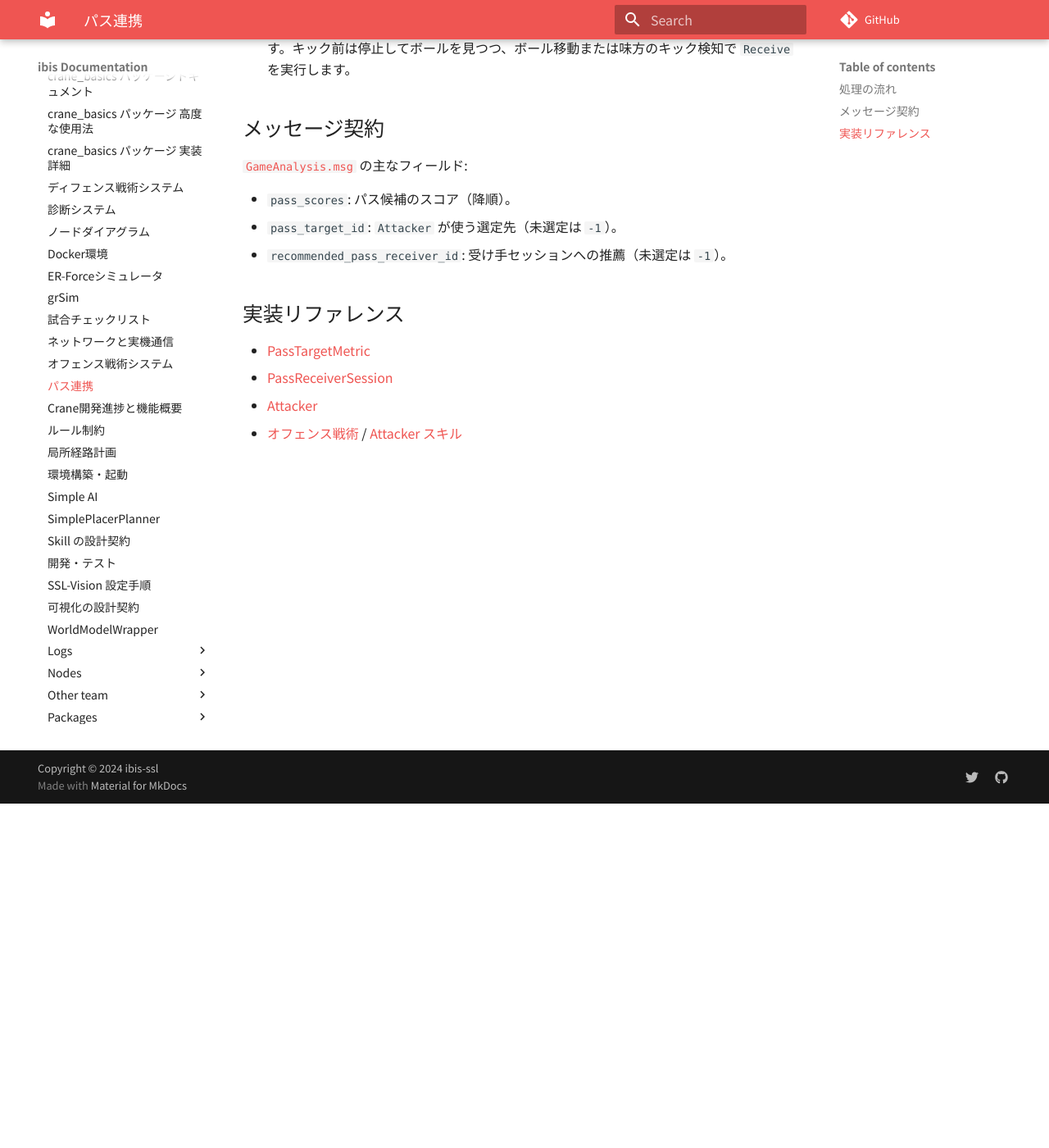
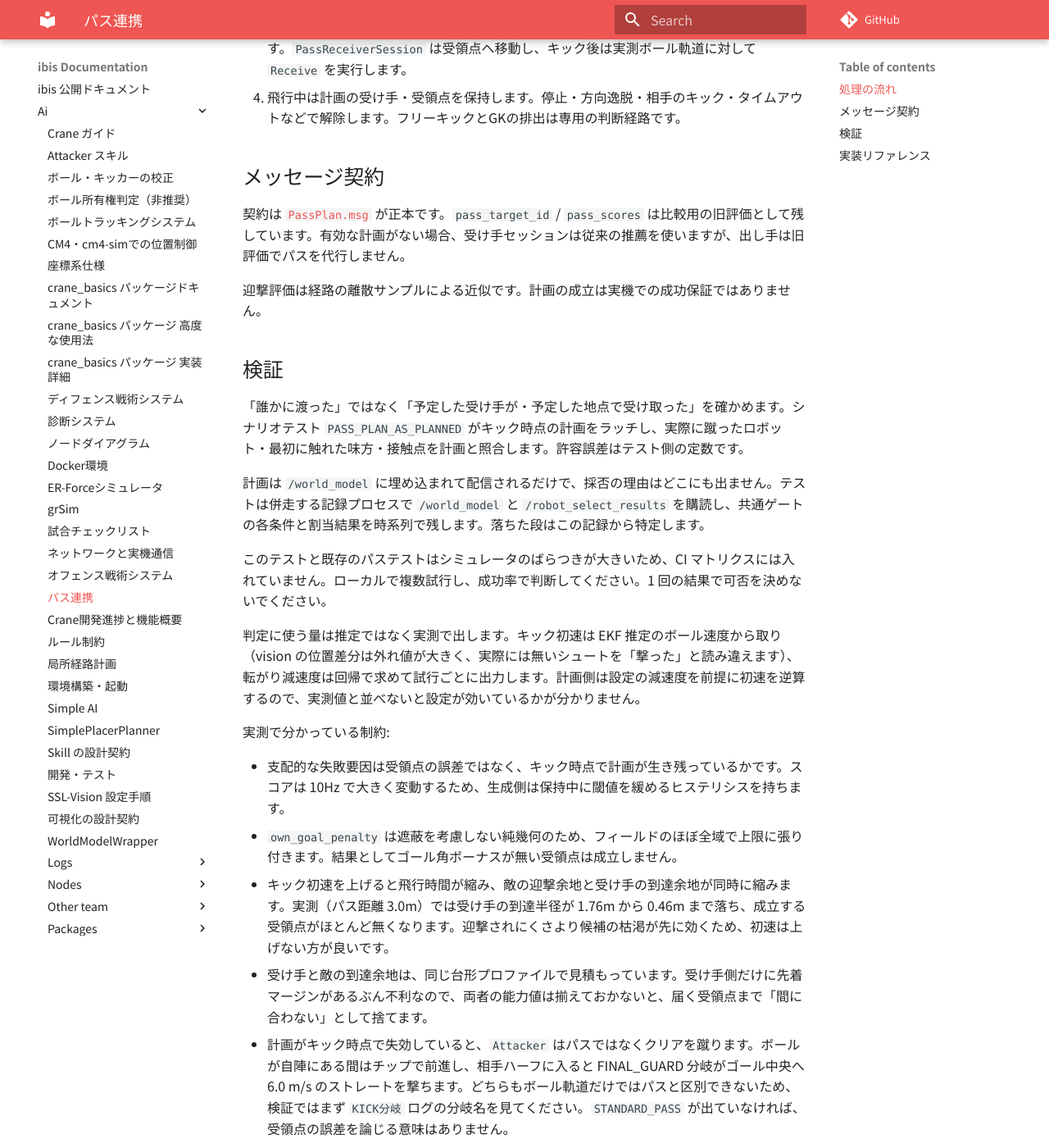
Before and after one commit to ibis-ssl/ibis_documentation, an MkDocs documentation site: the page built from docs/ai/pass.md, in a window 1280 px wide and 1400 px high, scrolled down 420 px. Shown: the whole window at 82% size. Built offline with MkDocs 1.6.1 and Material for MkDocs 9.7.7, drawn with Linux system fonts in a browser that asks for light colours; nearby versions of some CDN libraries; some web fonts are replaced; comment, search, counter and statistics services are not loaded; some of the changed text lies outside the part shown.

Commit message:
🔄 synced local 'docs/ai' with remote 'docs'

```diff
--- a/docs/ai/pass.md
+++ b/docs/ai/pass.md
@@ -1,24 +1,44 @@
 # パス連携
 
-パス先の選定と受け手の準備は別の指標を使います。両者を同じ ID として扱わないことが、この連携の重要な契約です。
+通常プレーでは `PassPlan` を出し手・受け手の共通契約として使います。受け手の現在位置ではなく、計画された受領点へ直進パスを送り、受け手はキック前からその地点へ先回りします。
 
 ## 処理の流れ
 
-1. `PassTargetMetric` が利用可能な受け手の `pass_scores` を計算し、ボールの停止位置または予測停止位置を起点にヒステリシス付きで `pass_target_id` を選びます。
-2. `Attacker` は `pass_target_id` とスコアを確認し、障害物に応じてストレートキックまたはチップキックを実行します。未選択・低スコアならパスしません。
-3. `PassReceiverSession` は `recommended_pass_receiver_id` を優先して受け手を予約します。キック前は停止してボールを見つつ、ボール移動または味方のキック検知で `Receive` を実行します。
+1. `PassPlanMetric` が各受け手の現在点・周辺点を交互に評価します。受け手の先着可否と敵の迎撃を同じキック初速・ボール減速で判定し、最低スコアを満たす計画を選びます。
+2. 割当処理が出し手・受け手を一組として確保します。固定割当などで実現できない場合は、その周期のパス実行を拒否します。
+3. `Attacker` はシュートを優先し、パスを選ぶ場合は計画の受領点・初速をそのまま使います。`PassReceiverSession` は受領点へ移動し、キック後は実測ボール軌道に対して `Receive` を実行します。
+4. 飛行中は計画の受け手・受領点を保持します。停止・方向逸脱・相手のキック・タイムアウトなどで解除します。フリーキックとGKの排出は専用の判断経路です。
 
 ## メッセージ契約
 
-[`GameAnalysis.msg`](https://github.com/ibis-ssl/crane/blob/develop/crane_msgs/msg/GameAnalysis.msg) の主なフィールド:
+契約は [`PassPlan.msg`](https://github.com/ibis-ssl/crane/blob/develop/crane_msgs/msg/PassPlan.msg) が正本です。`pass_target_id` / `pass_scores` は比較用の旧評価として残しています。有効な計画がない場合、受け手セッションは従来の推薦を使いますが、出し手は旧評価でパスを代行しません。
 
-- `pass_scores`: パス候補のスコア（降順）。
-- `pass_target_id`: `Attacker` が使う選定先（未選定は `-1`）。
-- `recommended_pass_receiver_id`: 受け手セッションへの推薦（未選定は `-1`）。
+迎撃評価は経路の離散サンプルによる近似です。計画の成立は実機での成功保証ではありません。
+
+## 検証
+
+「誰かに渡った」ではなく「予定した受け手が・予定した地点で受け取った」を確かめます。シナリオテスト `PASS_PLAN_AS_PLANNED` がキック時点の計画をラッチし、実際に蹴ったロボット・最初に触れた味方・接触点を計画と照合します。許容誤差はテスト側の定数です。
+
+計画は `/world_model` に埋め込まれて配信されるだけで、採否の理由はどこにも出ません。テストは併走する記録プロセスで `/world_model` と `/robot_select_results` を購読し、共通ゲートの各条件と割当結果を時系列で残します。落ちた段はこの記録から特定します。
+
+このテストと既存のパステストはシミュレータのばらつきが大きいため、CI マトリクスには入れていません。ローカルで複数試行し、成功率で判断してください。1 回の結果で可否を決めないでください。
+
+判定に使う量は推定ではなく実測で出します。キック初速は EKF 推定のボール速度から取り（vision の位置差分は外れ値が大きく、実際には無いシュートを「撃った」と読み違えます）、転がり減速度は回帰で求めて試行ごとに出力します。計画側は設定の減速度を前提に初速を逆算するので、実測値と並べないと設定が効いているかが分かりません。
+
+実測で分かっている制約:
+
+- 支配的な失敗要因は受領点の誤差ではなく、キック時点で計画が生き残っているかです。スコアは 10Hz で大きく変動するため、生成側は保持中に閾値を緩めるヒステリシスを持ちます。
+- `own_goal_penalty` は遮蔽を考慮しない純幾何のため、フィールドのほぼ全域で上限に張り付きます。結果としてゴール角ボーナスが無い受領点は成立しません。
+- キック初速を上げると飛行時間が縮み、敵の迎撃余地と受け手の到達余地が同時に縮みます。実測（パス距離 3.0m）では受け手の到達半径が 1.76m から 0.46m まで落ち、成立する受領点がほとんど無くなります。迎撃されにくさより候補の枯渇が先に効くため、初速は上げない方が良いです。
+- 受け手と敵の到達余地は、同じ台形プロファイルで見積もっています。受け手側だけに先着マージンがあるぶん不利なので、両者の能力値は揃えておかないと、届く受領点まで「間に合わない」として捨てます。
+- 計画がキック時点で失効していると、`Attacker` はパスではなくクリアを蹴ります。ボールが自陣にある間はチップで前進し、相手ハーフに入ると FINAL_GUARD 分岐がゴール中央へ 6.0 m/s のストレートを撃ちます。どちらもボール軌道だけではパスと区別できないため、検証ではまず `KICK分岐` ログの分岐名を見てください。`STANDARD_PASS` が出ていなければ、受領点の誤差を論じる意味はありません。
+- 受領点の選定は敵しか見ていませんでした。迎撃評価も遮蔽評価も敵専用なので、パス経路を横切る味方が先にボールへ触れて計画が空振りします。現在は受け手と同じ運動モデルで味方の先着も判定し、先着する味方がいる受領点は候補から落とします。
+- **飛行状態（`STATE_BALL_IN_FLIGHT`）の推定に依存しないでください。** ボールが飛んでいるかどうかの推定は現状安定しておらず、特に実機で安定しません。シミュレータで期待どおり動いても、それは実機での動作を意味しません。この状態を前提に組んだ判断は、実機では静かに無効化されます。現状 `AttackerSkillSession` の「出し手を止める」分岐がこの状態を条件にしているため、実機では効きません。新しい判断を足すときは、飛行状態ではなく、そのロボット自身が確実に知っている事実（自分が計画どおりキック指令を出したか等）を根拠にしてください。
+- 物理定数は ER-Force の実測に揃えてあります（減速度 0.36 m/s²、キック初速は指令値の約 1.36 倍）。定数が散在していると yaml を直しても一部の経路が旧値で動くため、シナリオ検証では計画の初速・到達時間から到達速度を逆算し、設定が効いていることを毎回確かめてください。
 
 ## 実装リファレンス
 
-- [PassTargetMetric](https://github.com/ibis-ssl/crane/blob/develop/crane_game_analyzer/src/metrics/pass_target_metrics.cpp)
+- [PassPlanMetric](https://github.com/ibis-ssl/crane/blob/develop/crane_game_analyzer/src/metrics/pass_plan_metrics.cpp)
 - [PassReceiverSession](https://github.com/ibis-ssl/crane/blob/develop/crane_sessions/include/crane_sessions/pass_receiver_session.hpp)
 - [Attacker](https://github.com/ibis-ssl/crane/blob/develop/crane_robot_skills/src/attacker.cpp)
 - [オフェンス戦術](./offense.md) / [Attacker スキル](./attacker.md)
```
Also changed, not shown: docs/ai/attacker.md (+1 -1 lines), docs/ai/offense.md (+1 -1 lines).
